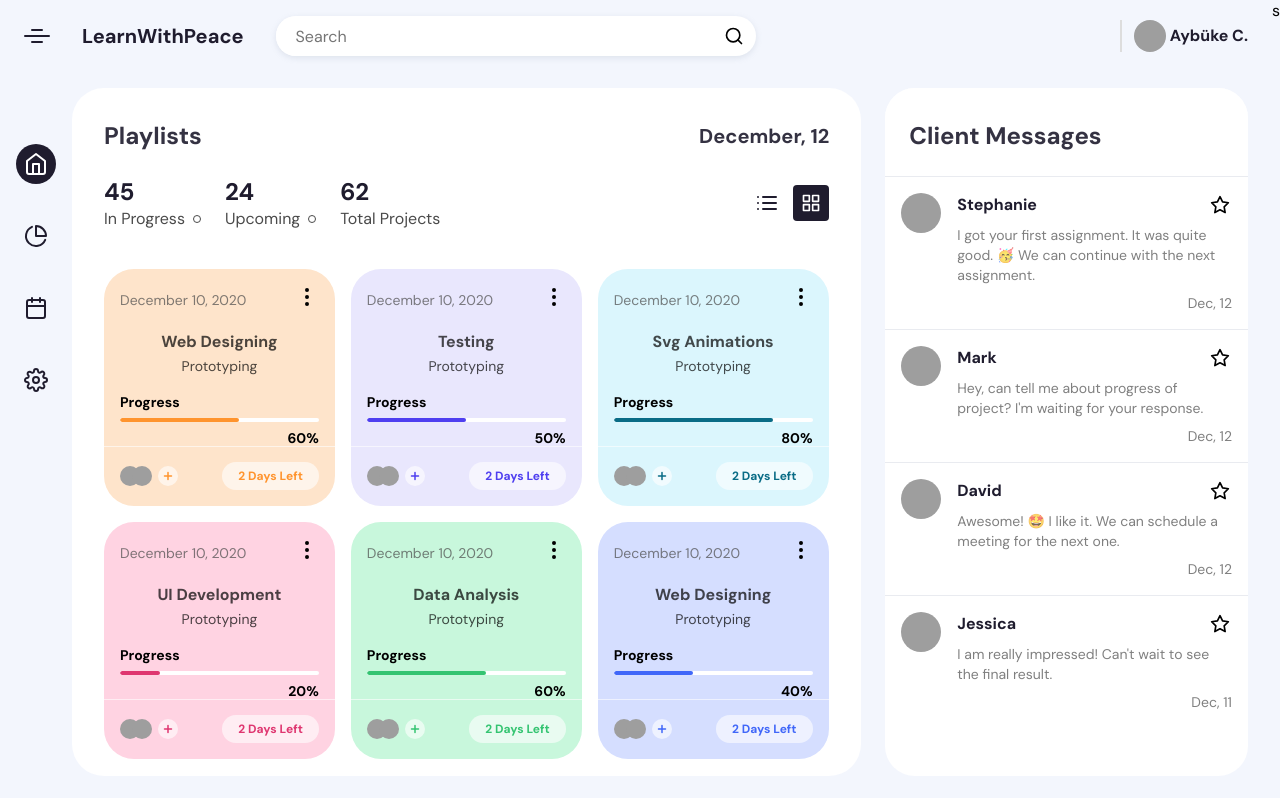
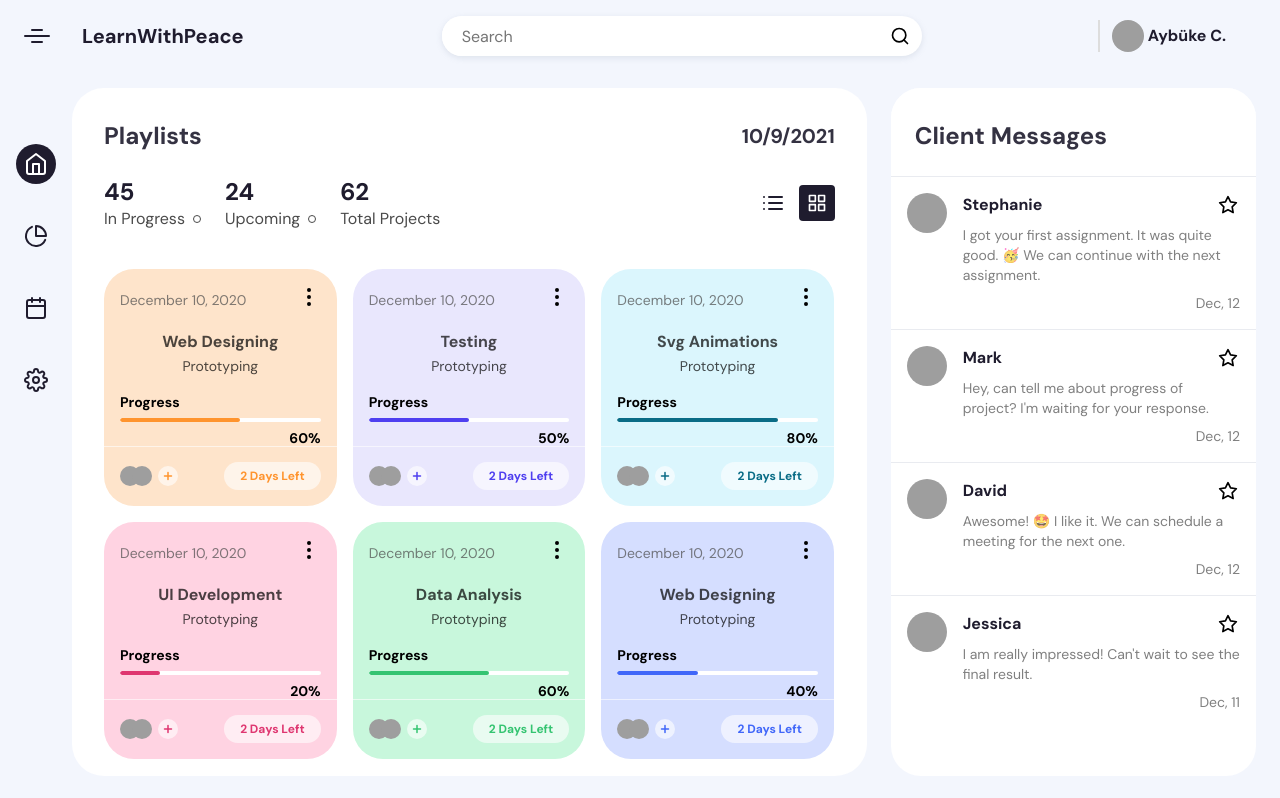
Before and after one commit to Arjun-R-Nair/Learn-with-peace-Backend, a plain HTML site: page Homepage/homepage1.html in a window 1280 px wide. Drawn offline with Linux system fonts and the light colour scheme; grey boxes are pictures that could not be loaded.

Commit message:
date and search bar

```diff
--- a/Homepage/homepage1.html
+++ b/Homepage/homepage1.html
@@ -64,7 +64,9 @@
           <div class="projects-section">
             <div class="projects-section-header">
               <p>Playlists</p>
-              <p class="time">December, 12</p>
+              <p class="time">
+                <script> document.write(new Date().toLocaleDateString()); </script>
+                </p>
             </div>
             <div class="projects-section-line">
               <div class="projects-status">
@@ -441,6 +443,6 @@
         </div>
       </div>
       </div>
-      </div>s
+      </div>
 </body>
 </html>
--- a/Homepage/homepageCss.css
+++ b/Homepage/homepageCss.css
@@ -154,6 +154,7 @@ button, a {
   color: var(--light-font);
   box-shadow: 0 2px 6px 0 rgba(136, 148, 171, 0.2), 0 24px 20px -24px rgba(71, 82, 107, 0.1);
   overflow: hidden;
+  margin:auto;
 }
 .dark .search-wrapper {
   box-shadow: none;
@@ -205,6 +206,7 @@ button, a {
   display: flex;
   align-items: center;
   padding-left: 12px;
+  padding-right: 30px;
   border-left: 2px solid #ddd;
 }
 .profile-btn img {
```
